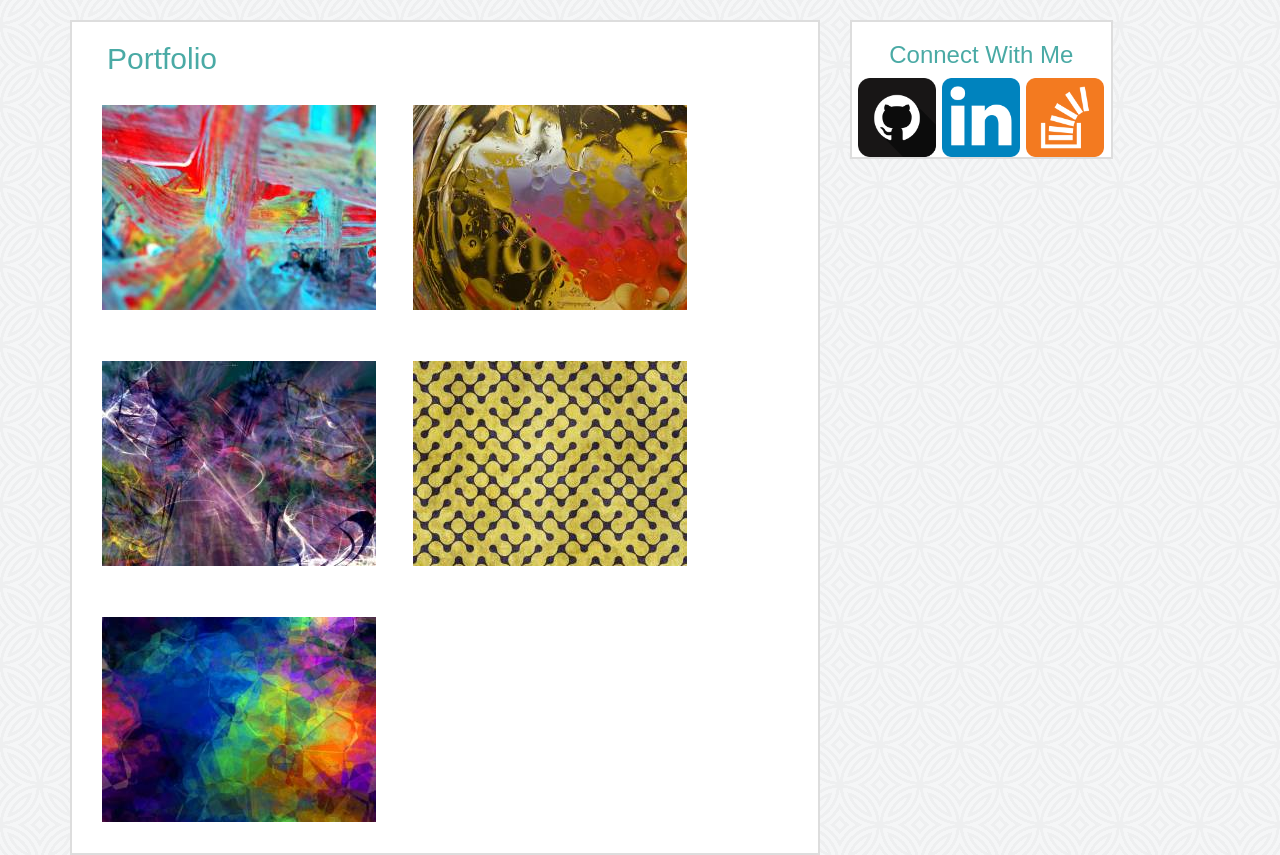
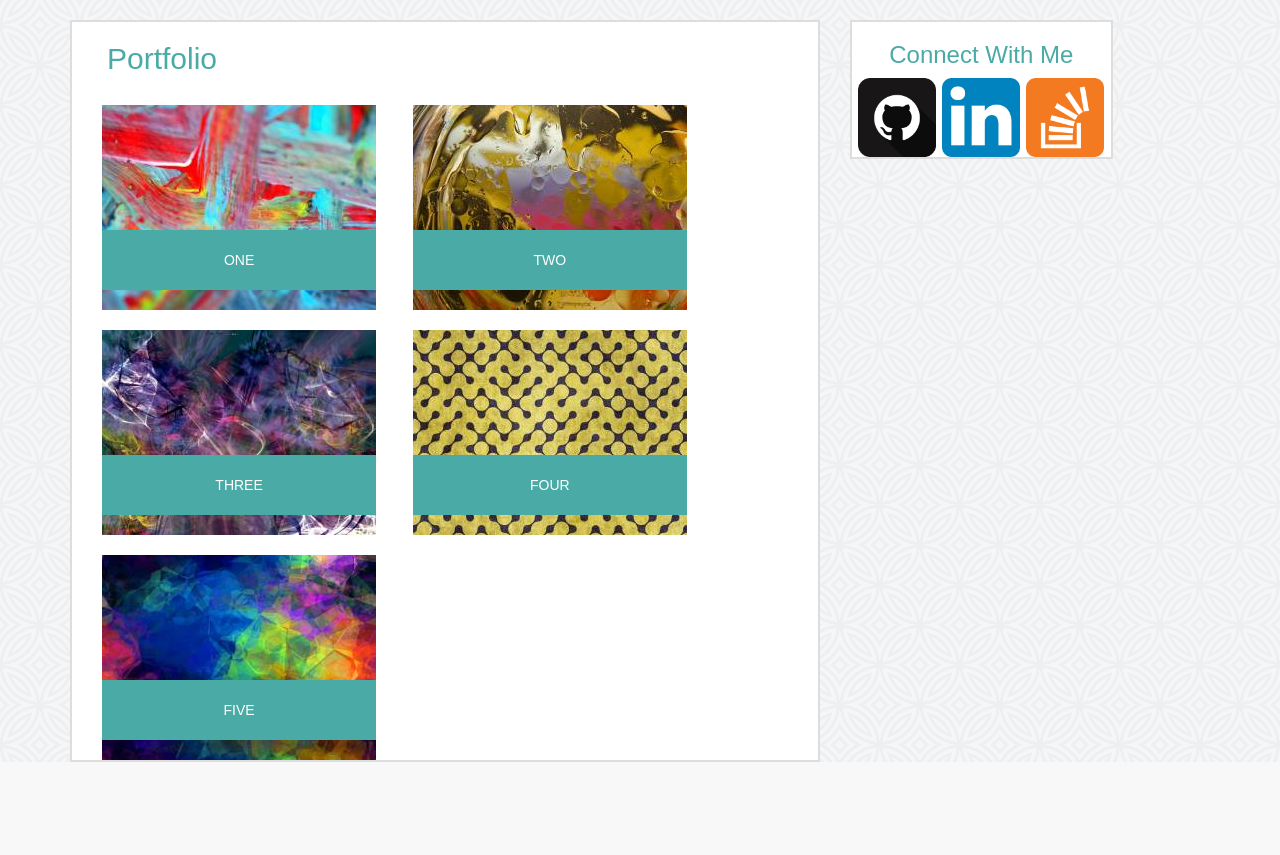
Before and after one commit to bradisrad83/bootstrap-portfolio, a PHP site: page /portfolio.html in a window 1280 px wide. Shown: the part 95-950 px from the top of the page. After the commit the page ends 857 px from the top, so only its background shows below. Run offline with PHP 8.4, Linux system fonts and the light colour scheme.

Commit message:
getting there

```diff
--- a/portfolio.html
+++ b/portfolio.html
@@ -41,35 +41,28 @@
           <h2>Portfolio</h2>
             <div class="row">
               <div class="col-sm-5">
+                <h5>ONE</h5>
                 <img src="stuff/images/1.jpg" alt="one" class="pic">
               </div>
               <div class="col-sm-5">
+                 <h5>TWO</h5>
                 <img src="stuff/images/2.jpg" alt="two" class="pic">
               </div>
             </div>
             <div class="row">
-              <div class="col-md-12 spacing">
+              <div class="col-sm-5">
+               <h5>THREE</h5>
+                <img src="stuff/images/3.jpg" alt="three" class="pic">
+              </div>
+              <div class="col-sm-5">
+                 <h5>FOUR</h5>
+                <img src="stuff/images/4.jpg" alt="four" class="pic">
               </div>
             </div>
             <div class="row">
               <div class="col-sm-5">
-                <img src="stuff/images/3.jpg" alt="three" class="pic">
-              </div>
-              <div class="col-sm-5">
-                <img src="stuff/images/4.jpg" alt="four" class="pic">
-              </div>
-            </div>
-            <div class="row">
-              <div class="col-md-12 spacing">
-              </div>
-            </div>
-            <div class="row">
-              <div class="col-sm-5">
+                <h5>FIVE</h5>
                 <img src="stuff/images/5.jpg" alt="five" class="pic">
-              </div>
-            </div>
-            <div class="row">
-              <div class="col-md-12 spacing">
               </div>
             </div>
         </div>
@@ -81,11 +74,9 @@
               <div class="col-lg-4">
                 <a href="https://github.com/bradisrad83"><img src="stuff/images/github.png" alt="github" class="links"></a>
               </div>
-
               <div class="col-lg-4">
                 <a href="https://www.linkedin.com/nhome/"><img src="stuff/images/linkedin.png" alt="linkedin" class="links"></a>
               </div>
-
               <div class="col-lg-4">
                 <a href="http://stackoverflow.com/users/7486344/brad-goldsmith"><img src="stuff/images/stackoverflow.png" alt="stackoverflow" class="links"></a>
               </div>
--- a/stuff/css/style.css
+++ b/stuff/css/style.css
@@ -97,3 +97,16 @@ h4{
 .spacing{
 	margin: 15px;
 }
+h5{
+  position: absolute;
+  bottom: 20px;
+  margin-bottom: 0px;
+  padding: 15px;
+  width: 88.2%;
+  color: #fff;
+  text-align: center;
+  line-height: 30px;
+  font-weight: 300;
+  background: #4aaaa5;
+  border-bottom: 0;
+}
```
